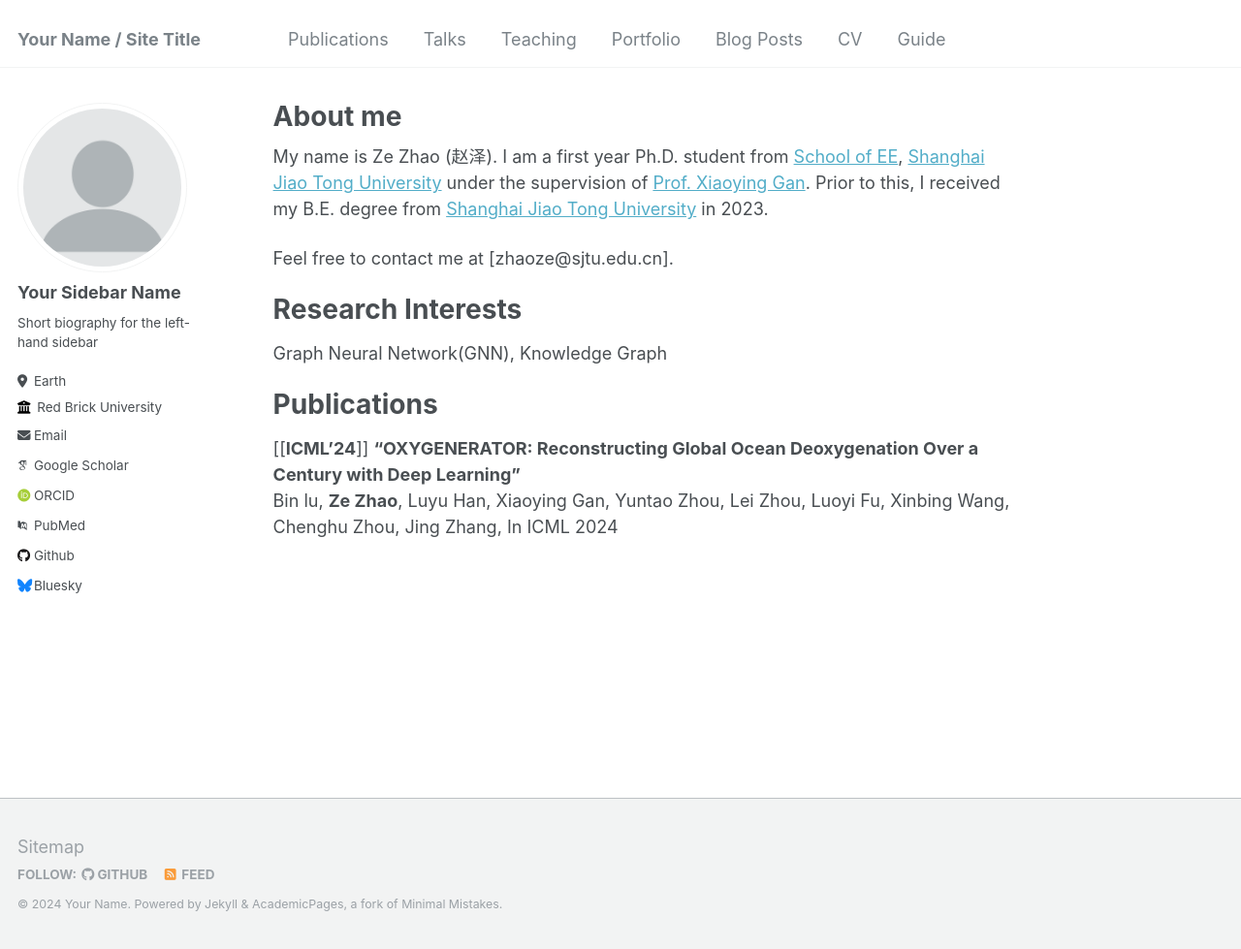
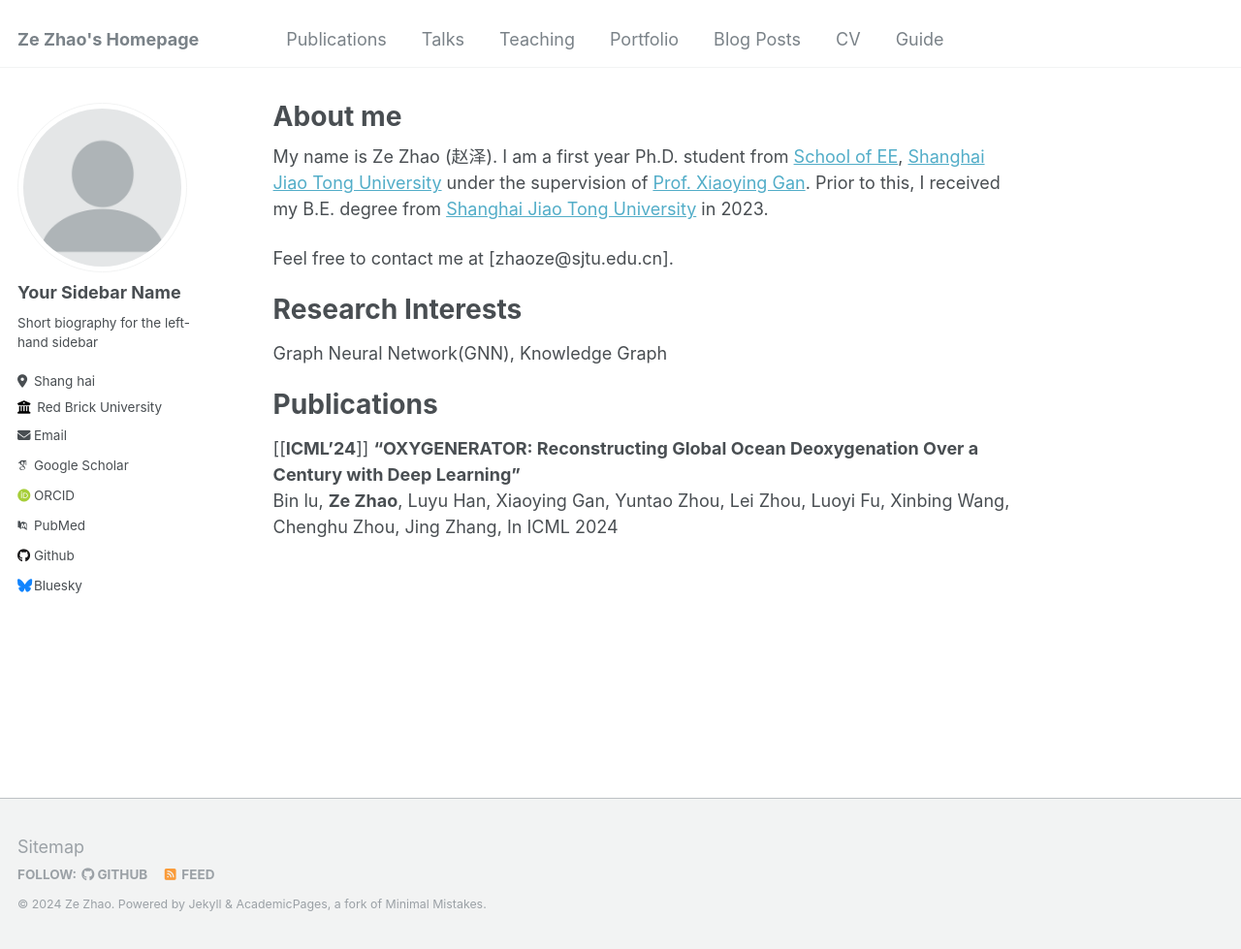
Before and after one commit to zhaodazhuang2333/zhaodazhuang2333, a Jekyll site: the page built from _pages/about.md, in a window 1280 px wide and 979 px high. Shown: the whole window at 97% size. Built offline with Jekyll 4.4.1, drawn with Linux system fonts in a browser that asks for light colours; some web fonts are replaced.

Commit message:
Update _config.yml

```diff
--- a/_config.yml
+++ b/_config.yml
@@ -8,11 +8,11 @@
 
 # Basic Site Settings
 locale                   : "en-US"
-title                    : "Your Name / Site Title"
+title                    : "Ze Zhao's Homepage"
 title_separator          : "-"
-name                     : &name "Your Name"
+name                     : &name "Ze Zhao"
 description              : &description "personal description"
-url                      : https://academicpages.github.io # the base hostname & protocol for your site e.g. "https://mmistakes.github.io"
+url                      : https://zhaodazhuang2333.github.io # the base hostname & protocol for your site e.g. "https://mmistakes.github.io"
 baseurl                  : "" # the subpath of your site, e.g. "/blog"
 repository               : "academicpages/academicpages.github.io"
 
@@ -25,16 +25,16 @@ author:
   name             : "Your Sidebar Name"
   pronouns         : # example: "she/her"
   bio              : "Short biography for the left-hand sidebar"
-  location         : "Earth"
+  location         : "Shang hai"
   employer         : "Red Brick University"
   uri              : # URL
-  email            : "none@example.org"
+  email            : "zhaoze@sjtu.edu.cn"
 
   # Academic websites
   arxiv            : # URL - Update with the correct link to your profile
   googlescholar    : "https://scholar.google.com/citations?user=PS_CX0AAAAAJ"
   impactstory      : # URL
-  orcid            : "http://orcid.org/yourorcidurl"
+  orcid            : "0000-0002-1599-3434"
   semantic         : # URL
   pubmed           : "https://www.ncbi.nlm.nih.gov/pubmed/?term=john+snow"
   researchgate     : # URL
```
